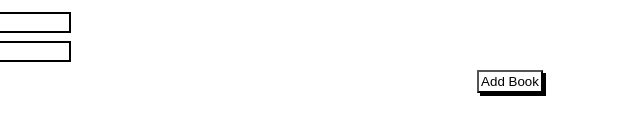
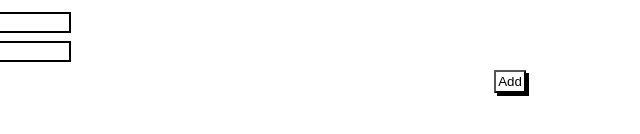
Before and after one commit to Fombi-Favour/Awesome-books, a website: page index.html in a window 1280 px wide. Shown: the part 134-268 px from the top of the page, 130-770 px from the left. Drawn offline with Linux system fonts and the light colour scheme.

Commit message:
Update index.html

```diff
--- a/index.html
+++ b/index.html
@@ -23,7 +23,7 @@
           <p class="warning"></p>
           <input class="inputField title" type="text" name="title" id="title" placeholder="Title" />
           <input class="inputField author" type="text" name="author" id="author" placeholder="Author" />
-          <button id="submit" class="btn submit-btn" type="submit">Add Book</button>
+          <button id="submit" class="btn submit-btn" type="submit">Add</button>
         </form>
       </div>
     </section>
```
